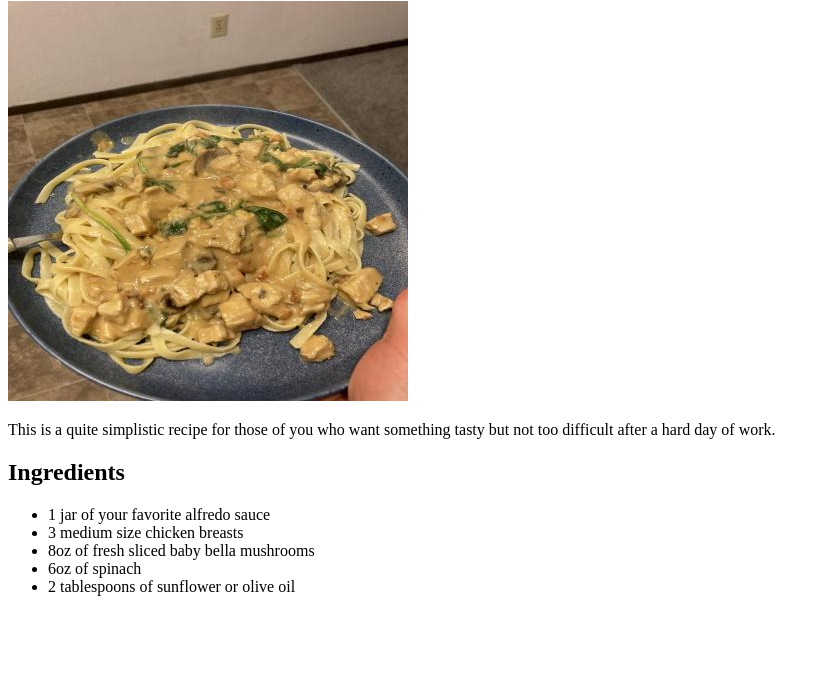
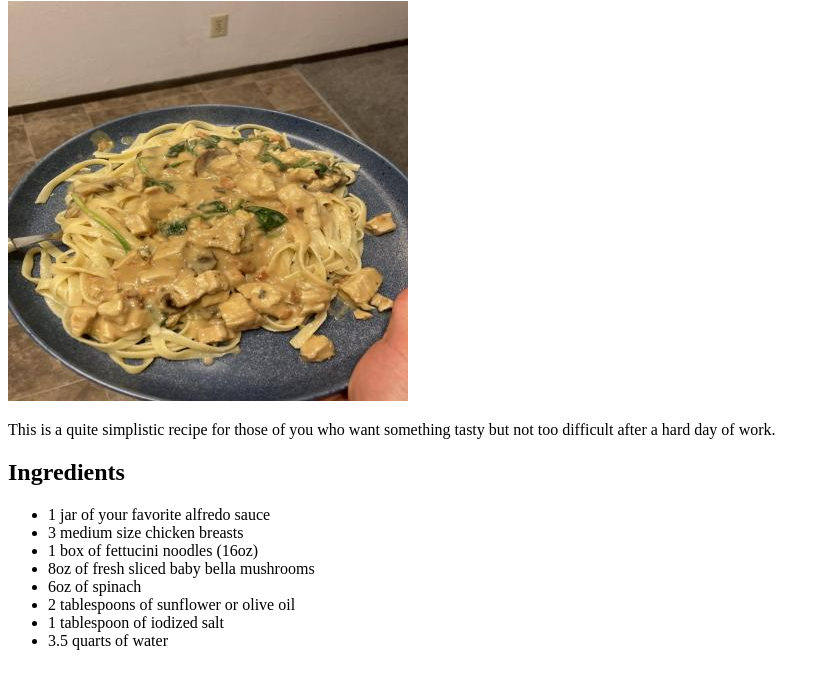
Before and after one commit to AdMechGirl/odin-recipes, a plain HTML site: page recipes/alfredo.html in a window 1280 px wide. Shown: the part 79-768 px from the top of the page, without its empty margins (0-830 px from the left). Drawn offline with Linux system fonts and the light colour scheme.

Commit message:
modified ingredient list alfredo.html

```diff
--- a/recipes/alfredo.html
+++ b/recipes/alfredo.html
@@ -16,9 +16,12 @@
     <ul>
         <li>1 jar of your favorite alfredo sauce</li>
         <li>3 medium size chicken breasts</li>
+        <li>1 box of fettucini noodles (16oz)</li>
         <li>8oz of fresh sliced baby bella mushrooms</li>
         <li>6oz of spinach</li>
         <li>2 tablespoons of sunflower or olive oil</li>
+        <li>1 tablespoon of iodized salt</li>
+        <li>3.5 quarts of water</li>
     </ul>
 
 </body>
```
